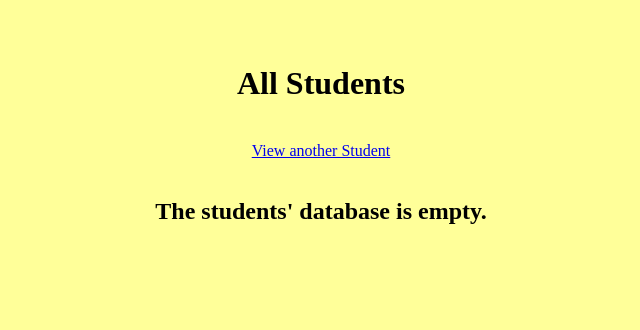
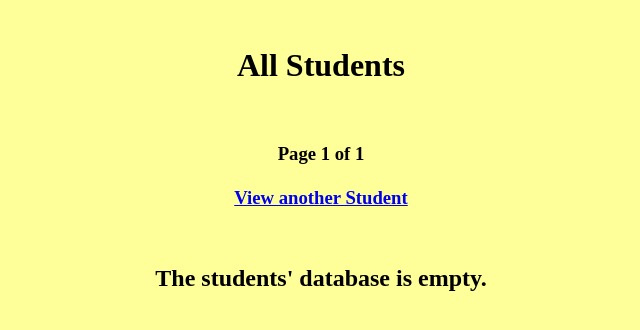
Before and after one commit to chronus19/Spider-Backend-1, a Django app: page /view_all/ in a window 1280 px wide. Shown: the top 330 px of the page, without its empty margins (319-959 px from the left). Run offline with Django 3.2, Linux system fonts and the light colour scheme; data that the repository does not hold is empty.

Commit message:
Add pagination feature for 'View All Students' - BONUS TASK 2

```diff
--- a/student/templates/view_all.html
+++ b/student/templates/view_all.html
@@ -9,11 +9,17 @@
 
 <body style="text-align:center; background-color: #FFFF99;">
 
-<br><br>
+<br>
 <h1>All Students</h1>
 <br>
+
+<h3>
+Page {{ all_students.number }} of {{ all_students.paginator.num_pages }}
+<br><br>
 <a href='/view/'>View another Student</a>
 <br>
+</h3>
+
 <br>
 {% if all_students|length == 0 %} <h2> The students' database is empty. </h2>
 
@@ -43,7 +49,24 @@
 
 </tbody>
 </table>
+<br>
+<span>
+{% if all_students.paginator.num_pages >= 1 %}
+Goto Page :- &nbsp;&nbsp;&nbsp;
+{% for i in all_students.paginator.page_range %}
 
+{% if i == all_students.number %} {{ i }} &nbsp;
+{% else %}
+<a href='?page={{ i }}'>{{ i }}</a> &nbsp;
+{% endif %}
+
+{% endfor %}
+
+{% endif %}
+
+</span>
+
+<br><br><br>
 
 </center>
 </div>
--- a/student/views.py
+++ b/student/views.py
@@ -4,9 +4,10 @@ from django.core.exceptions import *
 from string import (ascii_uppercase,ascii_lowercase,digits)
 from random import choice
 from validate_email import validate_email
+from .models import Student
+from exceptions import *      # Custom exceptions
+from django.core.paginator import Paginator
 import re
-from .models import Student
-from exceptions import *                # Custom exceptions
 
 
 def add_student(req):
@@ -105,7 +106,18 @@ def edit_student(req):
 
 def view_all(req):
     all_students = list(Student.objects.all())
-    return render(req,'view_all.html',{'all_students':all_students,})
+    page_list = Paginator(all_students, 10)
+
+    page_no = req.GET.get('page','1')
+
+    try:
+        page = page_list.page(page_no)
+    except PageNotAnInteger:
+        page = page_list.page(1)
+    except EmptyPage:
+        page = page_list.page(page_list.num_pages)
+
+    return render(req,'view_all.html',{'all_students':page,})
 
 def validate_data(data,new_student=1):        # Function for validating input data from user
     name = data.get('name','')
```
